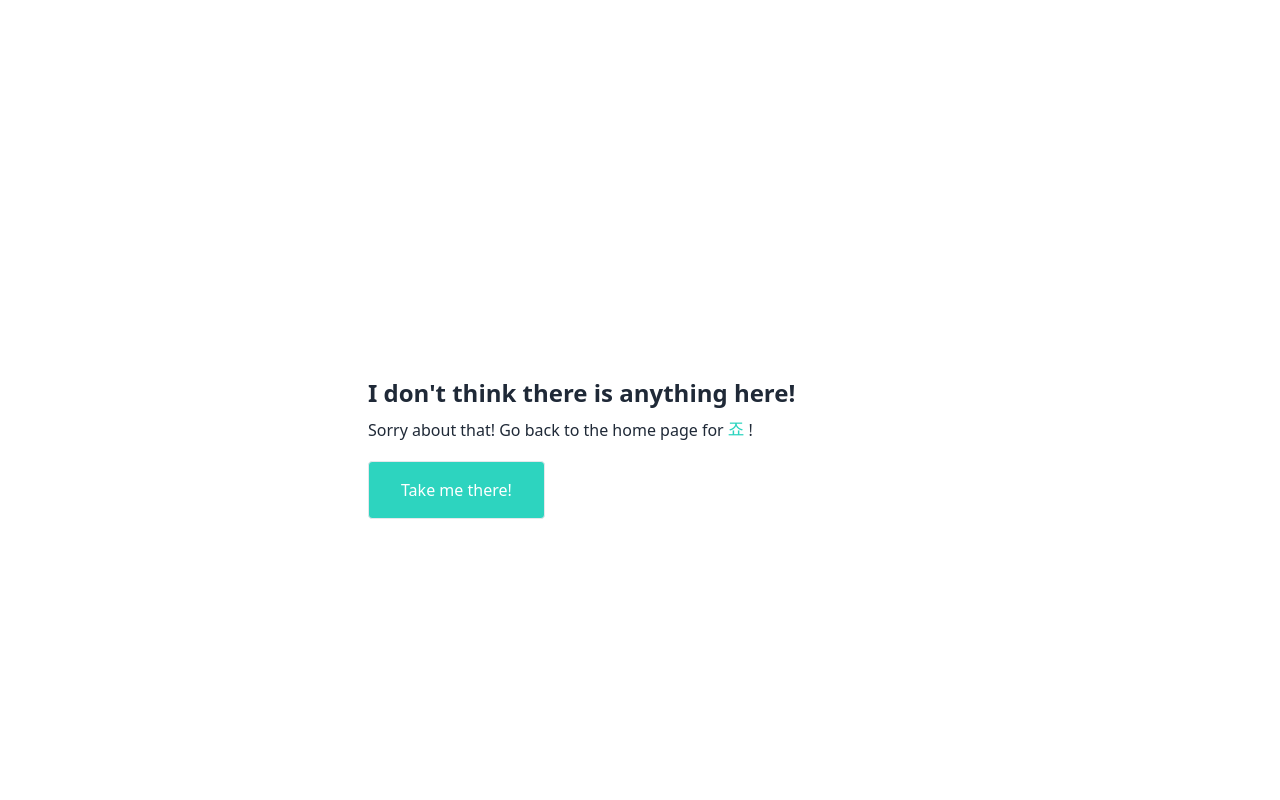
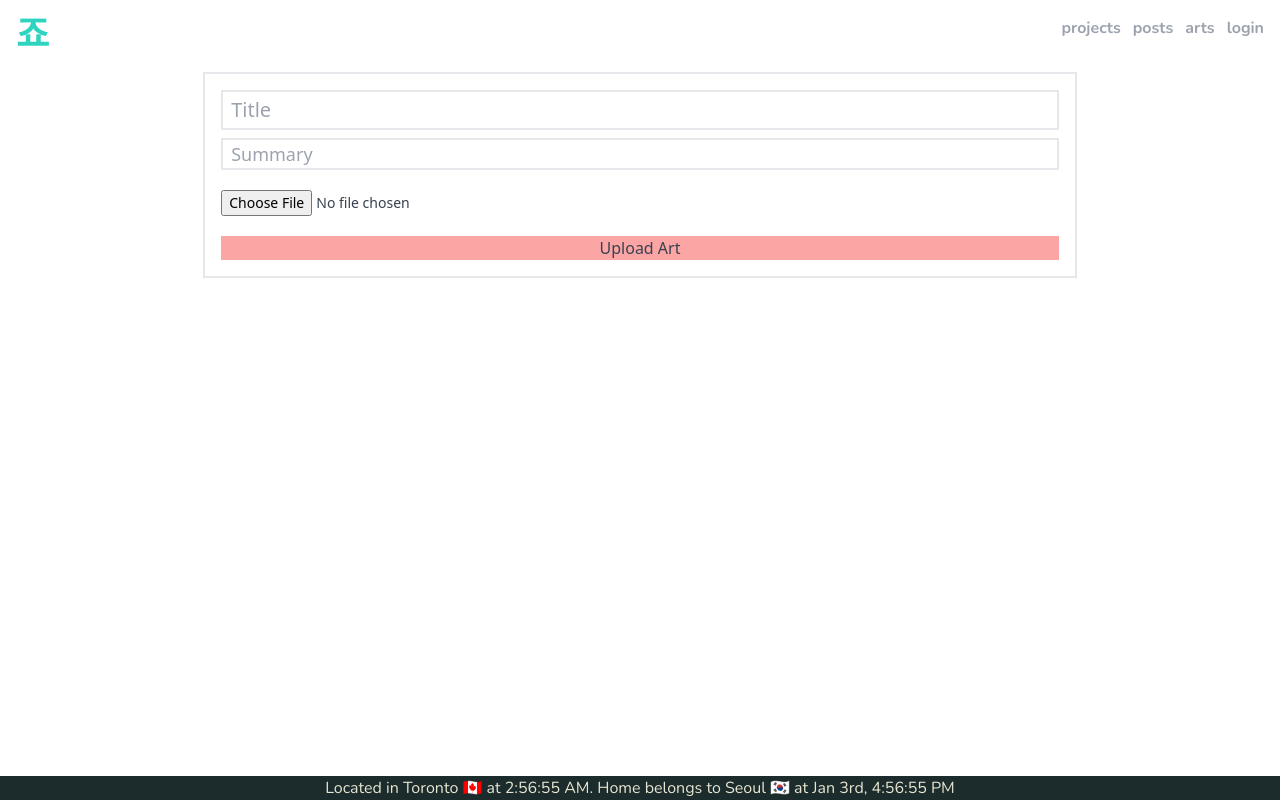
Before and after one commit to sehyunlee217/myBlog, a React (Vite) app in the folder client/: page /auth/create/art in a window 1280 px wide. Built offline with nearby package versions, Linux system fonts and the light colour scheme; no server answers.

Commit message:
Checked functionality at localhost

```diff
--- a/client/src/App.jsx
+++ b/client/src/App.jsx
@@ -27,7 +27,7 @@ function App() {
   return (
     <UserContextProvider>
       <Routes>
-        <Route path="*" element={<Layout />}>
+        <Route path="/" element={<Layout />}>
           <Route index element={<Public />} />
 
           <Route path="posts">
--- a/client/src/main.jsx
+++ b/client/src/main.jsx
@@ -3,15 +3,14 @@ import ReactDOM from 'react-dom/client';
 import './index.css';
 import App from './App';
 import { BrowserRouter, Routes, Route } from 'react-router-dom';
-import ErrorPage from './pages/ErrorPage';
+// import ErrorPage from './pages/ErrorPage';
 
 const root = ReactDOM.createRoot(document.getElementById('root'));
 root.render(
   <React.StrictMode>
     <BrowserRouter>
       <Routes>
-        <Route path="/" element={<App />} />
-        <Route path="*" element={<ErrorPage />} />
+        <Route path="*" element={<App />} />
       </Routes>
     </BrowserRouter>
   </React.StrictMode>
```
Also changed, not shown: 4 other files (tests, documents, lock files or other folders).
